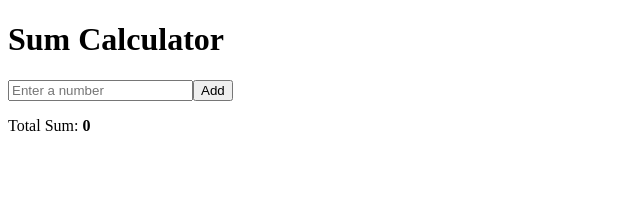
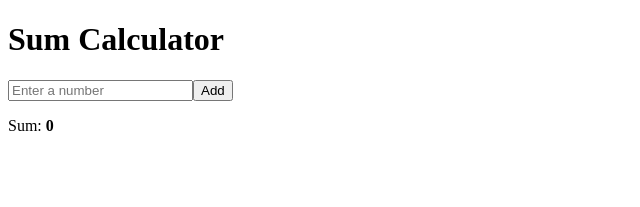
Before and after one commit to acciojob/sum-calculator-ManimehalaiAnandaraj, a React app: page / in a window 1280 px wide. Shown: the top 207 px of the page, without its empty margins (0-640 px from the left). Built offline with nearby package versions, Linux system fonts and the light colour scheme.

Commit message:
Completed assignment

```diff
--- a/src/components/App.js
+++ b/src/components/App.js
@@ -43,7 +43,7 @@ function App() {
         <button type="submit">Add</button>
       </form>
       <div className="sum-display">
-       <p>Total Sum: <strong>{sum}</strong></p>
+       <p>Sum: <strong>{sum}</strong></p>
       </div>
     </div>
   );
```
